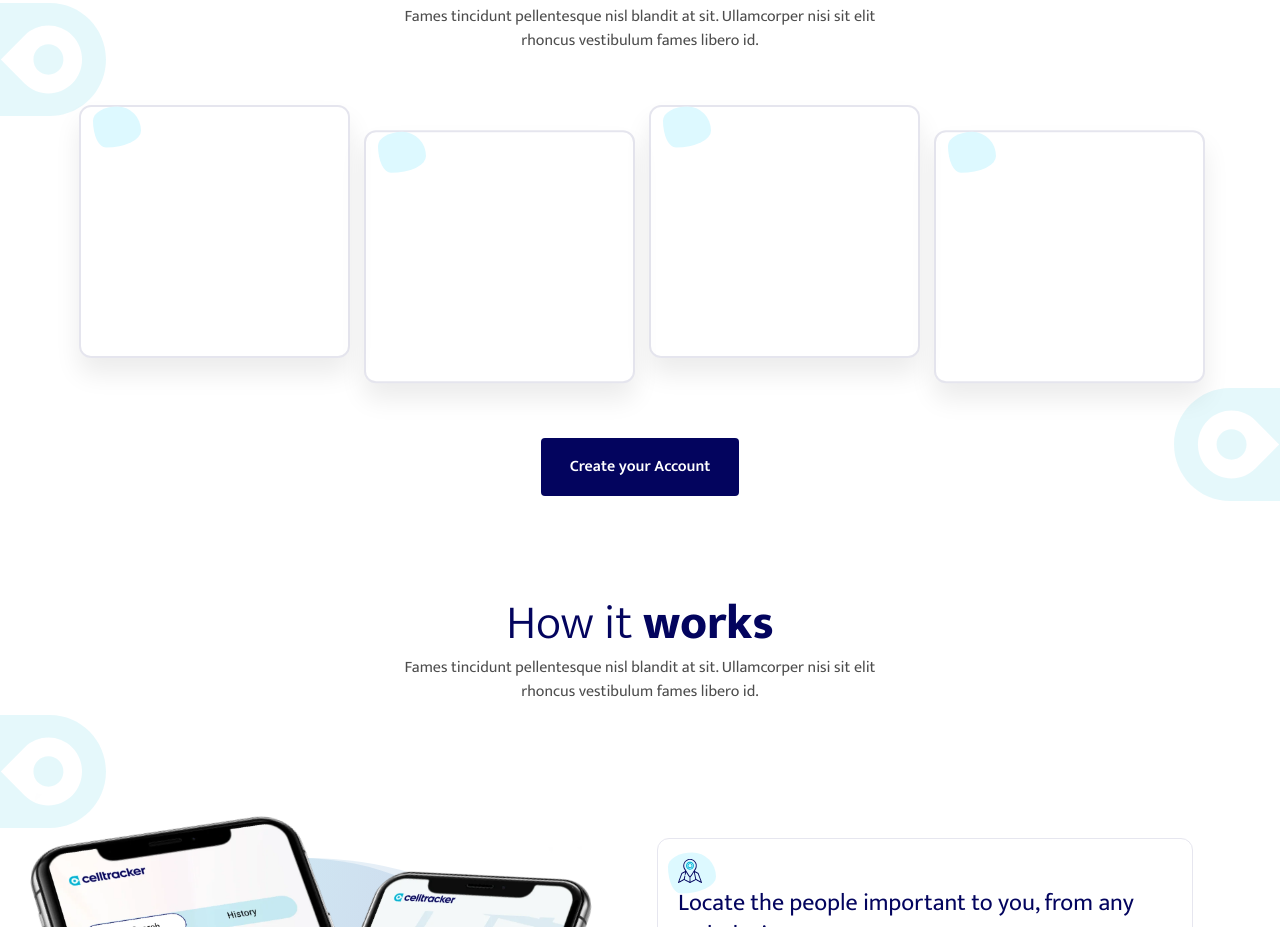
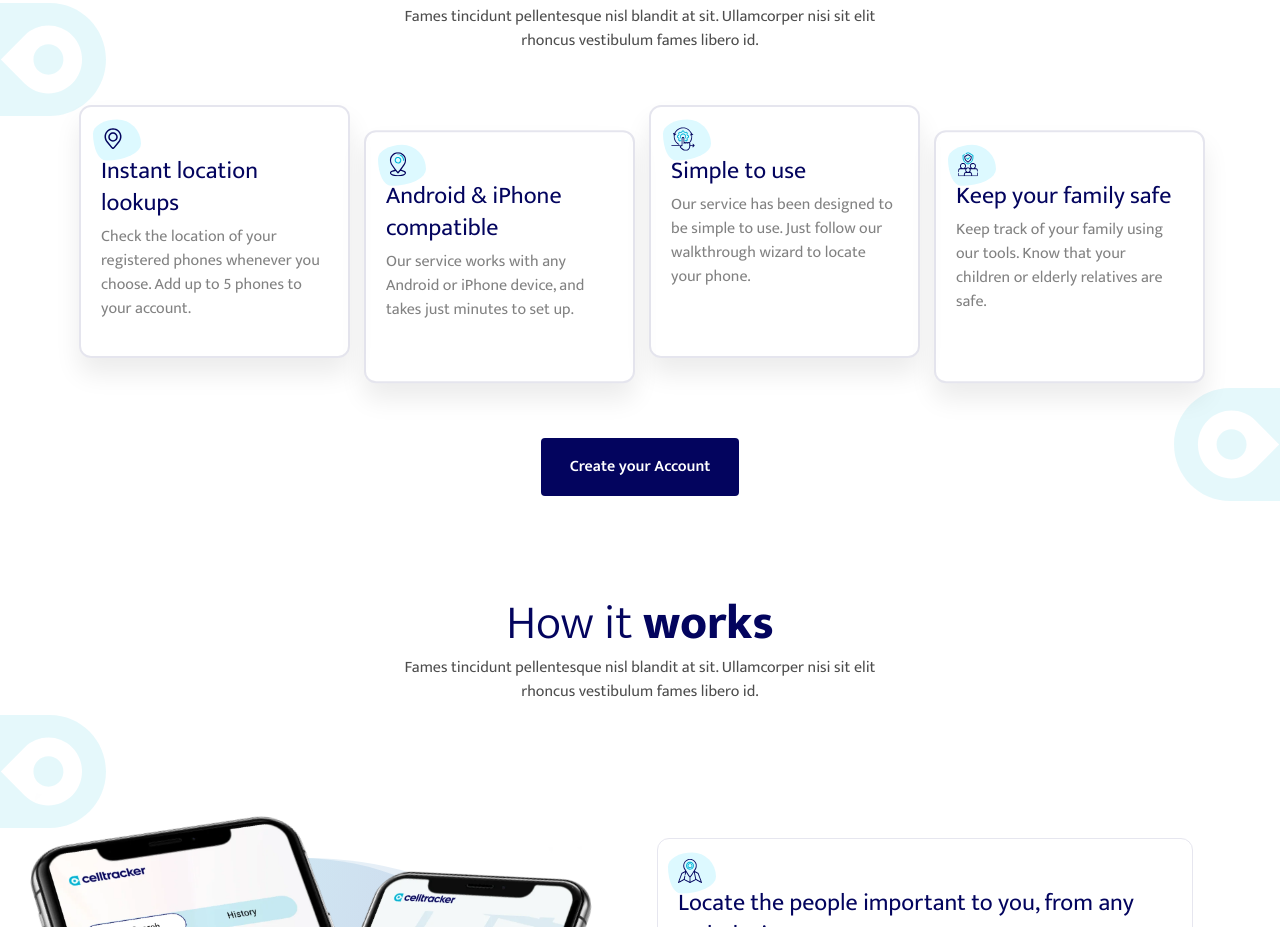
Before and after one commit to Deepak-Maan/CellTracker, a React (Create React App) app: page / in a window 1280 px wide. Shown: the part 903-1830 px from the top of the page. Built offline with nearby package versions, Linux system fonts and the light colour scheme.

Commit message:
modified helper data

```diff
--- a/src/components/common/Helper.jsx
+++ b/src/components/common/Helper.jsx
@@ -1,4 +1,4 @@
-import { ContactsIcon, AccurateLocation, LocateLocation, Location1, Peoples, Robot, Setting, FindLocationIcon, FindMessagesIcon, InstallIcon, LoopIcon, MessagesIcon, NetworkIcon, PhoneIcon, PrivateIcon, PuzzleIcon, RightTick, SettingIcon, WorksLocationIcon, Quesmark } from "./Icons";
+import { ContactsIcon, AccurateLocation, LocateLocation, Location1, Peoples, Robot, Setting, FindLocationIcon, FindMessagesIcon, InstallIcon, LoopIcon, MessagesIcon, NetworkIcon, PhoneIcon, PrivateIcon, PuzzleIcon, RightTick, SettingIcon, WorksLocationIcon, Quesmark, Location } from "./Icons";
 
 // --------Works Data----------//
 export const WorksData = [
@@ -75,29 +75,30 @@ export const PrivaryData = [
 ];
 export const AdvantageData = [
     {
-        Icon: <Location1 />,
-        Heading: "Instant location lookups",
-        Description:
+        icon: <Location />,
+        title: "Instant location lookups",
+        description:
             "Check the location of your registered phones whenever you choose. Add up to 5 phones to your account.",
     },
     {
-        Icon: <Robot />,
-        Heading: "Android & iPhone compatible",
-        Description:
+        icon: <Robot />,
+        title: "Android & iPhone compatible",
+        description:
             "Our service works with any Android or iPhone device, and takes just minutes to set up.",
+        margintop: "[23px]",
     },
-
     {
-        Icon: <Setting />,
-        Heading: "Simple to use",
-        Description:
+        icon: <Setting />,
+        title: "Simple to use",
+        description:
             "Our service has been designed to be simple to use. Just follow our walkthrough wizard to locate your phone.",
     },
     {
-        Icon: <Peoples />,
-        Heading: "Keep your family safe",
-        Description:
+        icon: <Peoples />,
+        title: "Keep your family safe",
+        description:
             "Keep track of your family using our tools. Know that your children or elderly relatives are safe.",
+        margintop: "[23px]",
     },
 ];
 export const workitData = [
```
Also changed, not shown: src/components/homepage/Advantages.jsx (+59 -3 lines).
